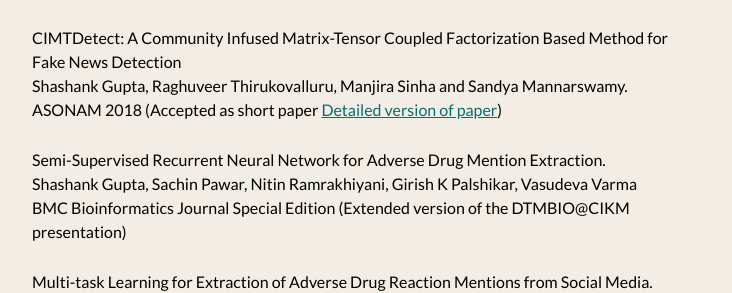
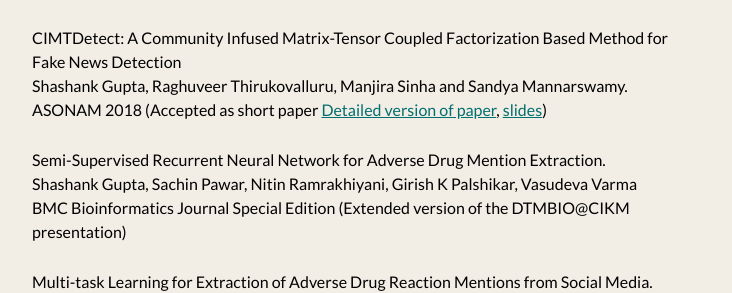
Before and after one commit to shashankg7/shashankg7.github.io, a Jekyll site: the page built from publications.md, in a window 1280 px wide. Shown: the part 405-698 px from the top of the page, without its empty margins (272-1004 px from the left). Built offline with Jekyll 4.4.1, drawn with Linux system fonts in a browser that asks for light colours; nearby versions of some CDN libraries; our own code applies the rules of GitHub Pages for plain Markdown files.

Commit message:
Update publications.md

```diff
--- a/publications.md
+++ b/publications.md
@@ -15,7 +15,7 @@
 
 CIMTDetect: A Community Infused Matrix-Tensor Coupled Factorization Based Method for Fake News Detection <br>
 Shashank Gupta, Raghuveer Thirukovalluru, Manjira Sinha and Sandya Mannarswamy. <br>
-ASONAM 2018 (Accepted as short paper [Detailed version of paper](https://drive.google.com/file/d/1IKXa38n4JC47gtnJ2W3IfiAq1rY8VCpR/view?usp=sharing))
+ASONAM 2018 (Accepted as short paper [Detailed version of paper](https://drive.google.com/file/d/1IKXa38n4JC47gtnJ2W3IfiAq1rY8VCpR/view?usp=sharing), [slides](https://docs.google.com/presentation/d/1ZTLZg4HgUkd_ic0wVu_OAhM6QMXJU7Nm0hdawp4gBu0/edit?usp=sharing))
 
 Semi-Supervised Recurrent Neural Network for Adverse Drug Mention Extraction. <br>
 Shashank Gupta, Sachin Pawar, Nitin Ramrakhiyani, Girish K Palshikar, Vasudeva Varma <br>
```
